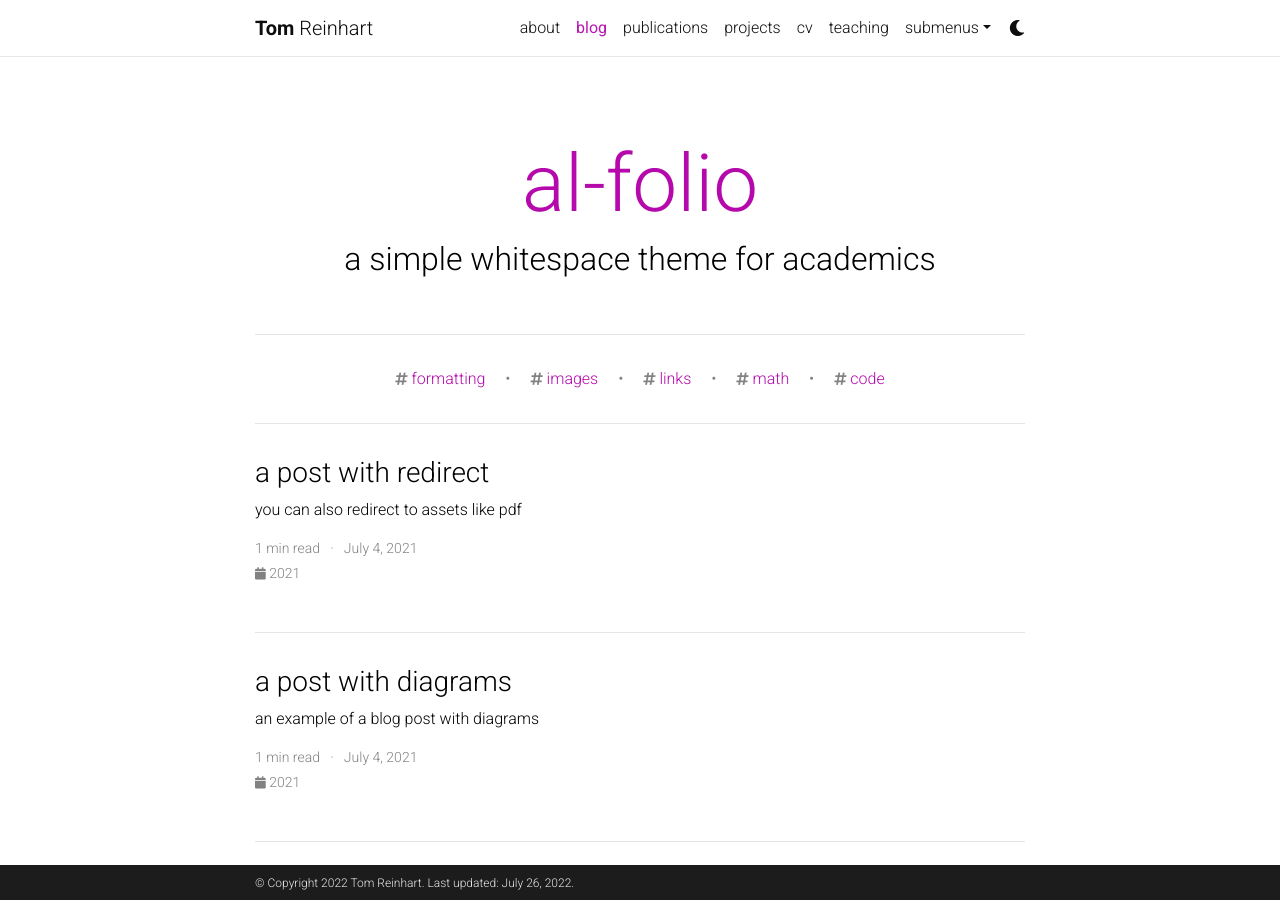
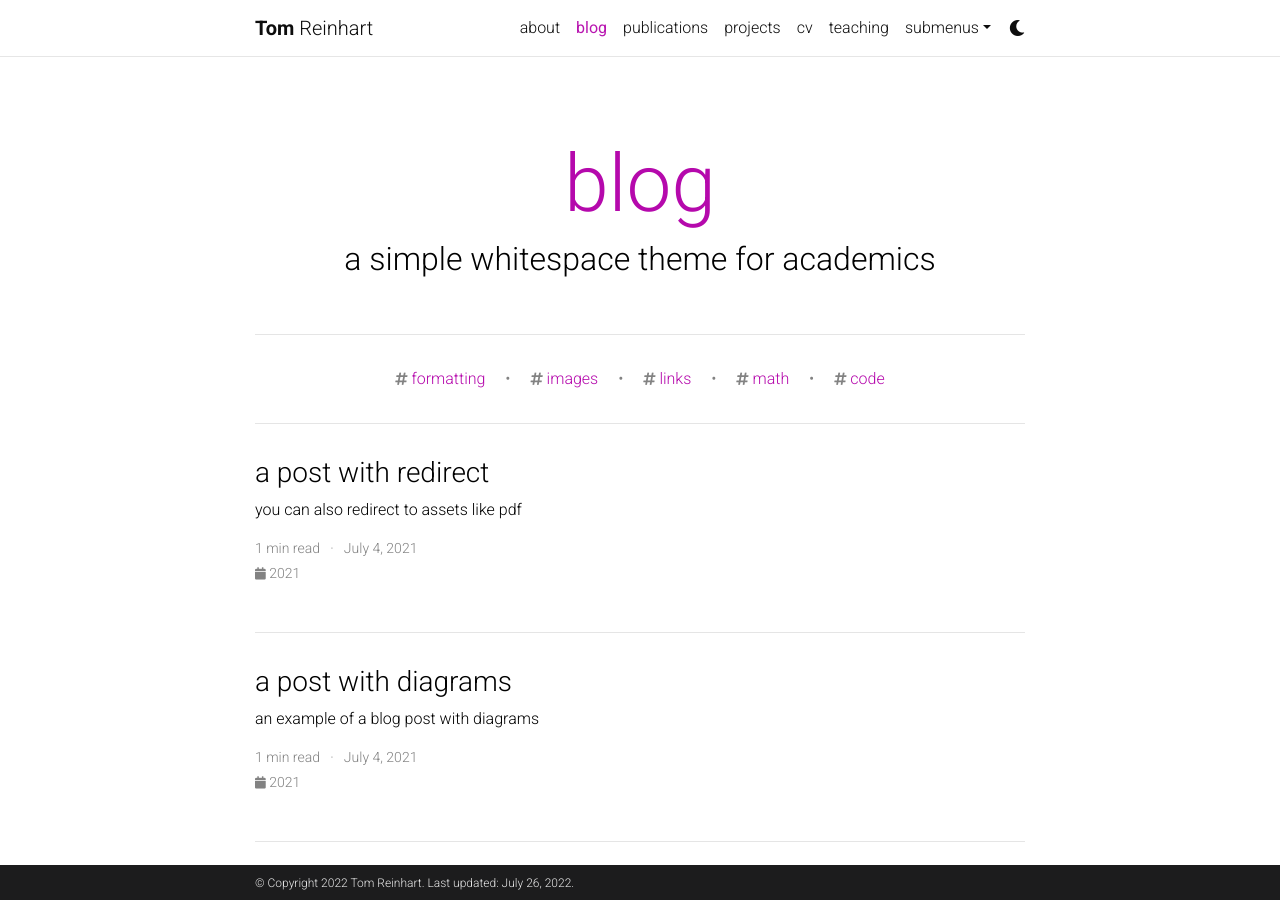
Before and after one commit to tbr7/tbr7.github.io, a Jekyll site: the page built from blog/index.html, in a window 1280 px wide and 900 px high. Built offline with Jekyll 4.4.1, drawn with Linux system fonts in a browser that asks for light colours; the list of posts is cut into pages by our own code; comment, search, counter and statistics services are not loaded; a style sheet for code colours, icons or effects is not loaded.

```diff
--- a/_config.yml
+++ b/_config.yml
@@ -86,7 +86,7 @@
 # Blog
 # -----------------------------------------------------------------------------
 
-blog_name: al-folio # blog_name will be displayed in your blog page
+blog_name: blog # blog_name will be displayed in your blog page
 blog_nav_title: blog # your blog must have a title for it to be displayed in the nav bar
 blog_description: a simple whitespace theme for academics
 permalink: /blog/:year/:title/
```
Also changed, not shown: README.md (+1 -1 lines), 1 other file.
